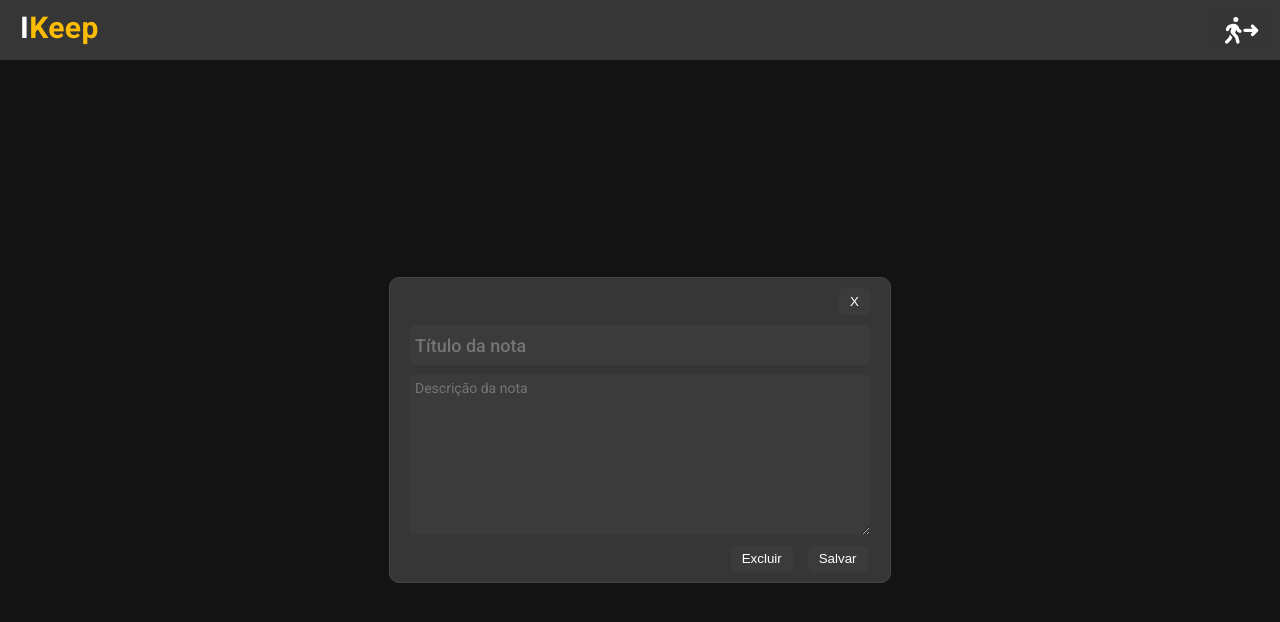
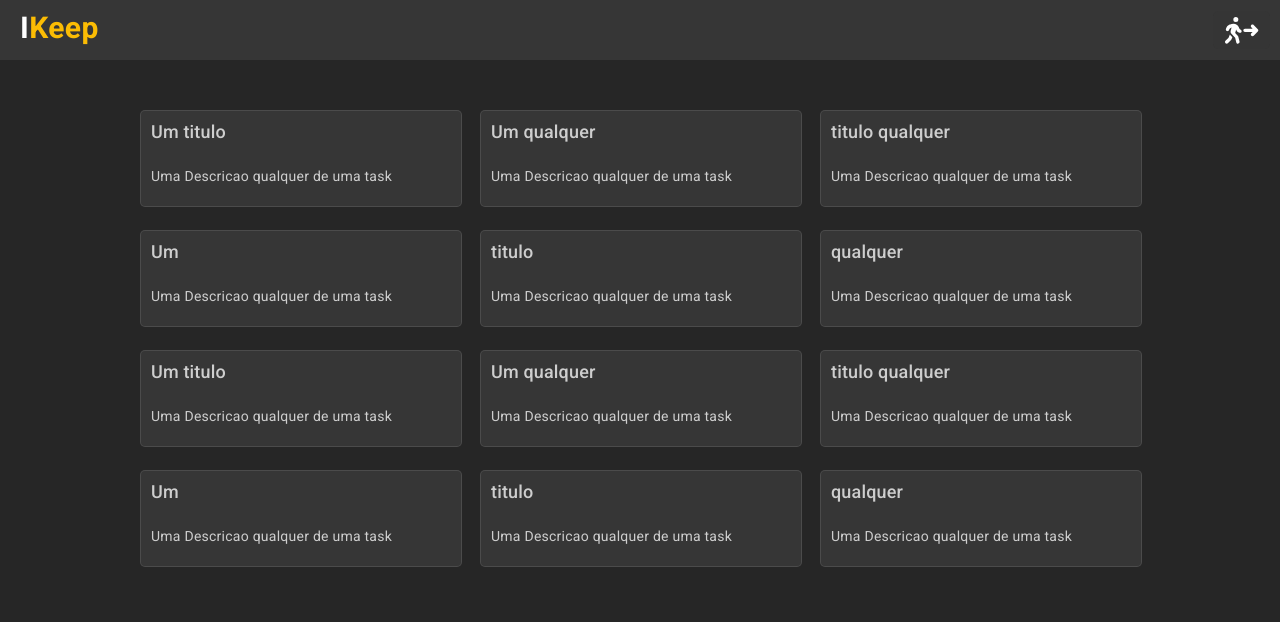
Before and after one commit to Cristiano-woody/i-keep-web, an Angular app: page / in a window 1280 px wide. Shown: the top 622 px of the page. Built offline with nearby package versions, Linux system fonts and the light colour scheme; sample sign-in values are in the browser's storage.

Commit message:
usando note-popup no note-card e vinculando dados

```diff
--- a/src/app/components/card-task/card-task.component.html
+++ /dev/null
@@ -1,4 +0,0 @@
-<div id="container">
-  <h3 id="card-title">{{titleTask}}</h3>
-  <p id="card-description">{{descriptionTask}}</p>
-</div>
--- a/src/app/components/card-task/card-task.component.ts
+++ /dev/null
@@ -1,16 +0,0 @@
-import { Component, Input, OnInit } from '@angular/core';
-import { FormControl, FormGroup } from '@angular/forms';
-import { LoginService } from 'src/app/services/login/login.service';
-import { Router } from '@angular/router';
-
-@Component({
-  selector: 'app-card-task',
-  templateUrl: './card-task.component.html',
-  styleUrls: ['./card-task.component.css']
-})
-export class CardTaskComponent {
-  @Input()
-  titleTask: string = ''
-  @Input()
-  descriptionTask: string = ''
-}
--- a/src/app/components/card-task/card-task.component.css
+++ b/src/app/components/note-card/note-card.component.css
@@ -33,5 +33,9 @@
   transform: scale(1.025);
 }
 
+#note-popup {
+  position: relative;
+}
+
 @media (max-width: 481px) {
 }
--- /dev/null
+++ b/src/app/components/note-card/note-card.component.html
@@ -0,0 +1,5 @@
+<div id="container" (click)="togglePopup()">
+  <h3 id="card-title">{{noteTitle}}</h3>
+  <p id="card-description">{{noteDescription}}</p>
+</div>
+<note-popup id="note-popup" (closePopup)="togglePopup()" [contentTitleInput]="noteTitle" [contentTextArea]="noteDescription" [noteId]="noteId" *ngIf="popupIsOpen"></note-popup>
--- /dev/null
+++ b/src/app/components/note-card/note-card.component.ts
@@ -0,0 +1,25 @@
+import { Component, Input, OnInit } from '@angular/core';
+import { FormControl, FormGroup } from '@angular/forms';
+import { LoginService } from 'src/app/services/login/login.service';
+import { Router } from '@angular/router';
+
+@Component({
+  selector: 'note-card',
+  templateUrl: './note-card.component.html',
+  styleUrls: ['./note-card.component.css']
+})
+export class NoteCardComponent {
+  @Input()
+  noteTitle: string = ''
+  @Input()
+  noteDescription: string = ''
+  @Input()
+  noteId: string = ''
+
+  popupIsOpen: boolean = false
+
+  togglePopup() {
+    if (this.popupIsOpen === true) return this.popupIsOpen = false
+    return this.popupIsOpen = true
+  }
+}
--- a/src/app/components/pop-up-card-note/pop-up-card-note.component.css
+++ b/src/app/components/note-popup/note-popup.component.css
@@ -1,13 +1,16 @@
 @import url('https://fonts.googleapis.com/css2?family=Roboto:wght@300;400;500;600;700&display=swap');
 
 #container {
-  width: 100vw;
-  height: calc(100vh - 60px);
+  width: 100%;
+  height: 100vh;
+  position: fixed;
+  top: 0;
+  left: 0;
+  background-color: rgba(0,0,0, 0.7);
   display: flex;
   align-items: center;
   justify-content: center;
-  position: relative;
-  background-color: rgba(0, 0, 0, 0.5);
+  z-index: 100;
 }
 
 #pop-up {
--- a/src/app/components/pop-up-card-note/pop-up-card-note.component.html
+++ b/src/app/components/note-popup/note-popup.component.html
@@ -1,7 +1,7 @@
 <div id="container">
   <div id="pop-up">
     <div id="container-close-popup">
-      <button id="close-popup" (click)="delete()">X</button>
+      <button id="close-popup" (click)="close()">X</button>
     </div>
     <form (ngSubmit)="submit()" id="form" [formGroup]="popUpForm" #formDir="ngForm">
       <input type="text" id="input-title" placeholder="Título da nota" autocomplete="off" formControlName="title" required >
--- a/src/app/components/pop-up-card-note/pop-up-card-note.component.ts
+++ b/src/app/components/note-popup/note-popup.component.ts
@@ -2,11 +2,11 @@ import { Component, EventEmitter, Inject, Input, Output } from '@angular/core';
 import { FormControl, FormGroup } from '@angular/forms';
 
 @Component({
-  selector: 'app-pop-up-card-note',
-  templateUrl: './pop-up-card-note.component.html',
-  styleUrls: ['./pop-up-card-note.component.css']
+  selector: 'note-popup',
+  templateUrl: './note-popup.component.html',
+  styleUrls: ['./note-popup.component.css']
 })
-export class PopUpCardNoteComponent {
+export class NotePopupComponent {
 
   popUpForm!: FormGroup
 
@@ -24,8 +24,8 @@ export class PopUpCardNoteComponent {
 
   ngOnInit(): void {
     this.popUpForm = new FormGroup({
-      title: new FormControl(this.contentTextArea),
-      description: new FormControl(this.contentTitleInput),
+      title: new FormControl(this.contentTitleInput),
+      description: new FormControl(this.contentTextArea),
     })
   }
 
--- a/src/app/pages/home/home.component.css
+++ b/src/app/pages/home/home.component.css
@@ -2,9 +2,20 @@
 
 #main {
   width: 100%;
-  height: calc(100vh - 60px);
+  min-height: calc(100vh - 60px);
   display: flex;
-  align-items: center;
   justify-content: center;
   background-color: #262626;
+  overflow: auto;
 }
+
+.container-notes-grid {
+  width: 90%;
+  margin-top: 50px;
+  margin-bottom: 50px;
+  display: grid;
+  grid-template-columns: repeat(auto-fill, 320px);
+  grid-template-rows: repeat(auto-fill, 100px);
+  justify-content: center;
+  gap: 20px;
+}
--- a/src/app/pages/home/home.component.html
+++ b/src/app/pages/home/home.component.html
@@ -1,3 +1,5 @@
 <main id="main">
-    <app-pop-up-card-note></app-pop-up-card-note>
+    <div class="container-notes-grid">
+        <note-card *ngFor="let note of notes" [noteTitle]="note.title" [noteDescription]="note.description" [noteId]="note.id"></note-card>
+    </div>
 </main>
--- a/src/app/pages/home/home.component.ts
+++ b/src/app/pages/home/home.component.ts
@@ -6,6 +6,66 @@ import { Component } from '@angular/core';
   styleUrls: ['./home.component.css']
 })
 export class HomeComponent {
-  descriptionTask = 'Uma Descricao qualquer de uma task'
-  titleTask = 'Um titulo qualquer'
+  notes = [
+    {
+      title: 'Um titulo ',
+      description:'Uma Descricao qualquer de uma task',
+      id: '123123123'
+    },
+    {
+      title: 'Um  qualquer',
+      description:'Uma Descricao qualquer de uma task',
+      id: '123123123'
+    },
+    {
+      title: 'titulo qualquer',
+      description:'Uma Descricao qualquer de uma task',
+      id: '123123123'
+    },
+    {
+      title: 'Um',
+      description:'Uma Descricao qualquer de uma task',
+      id: '123123123'
+    },
+    {
+      title: 'titulo ',
+      description:'Uma Descricao qualquer de uma task',
+      id: '123123123'
+    },
+    {
+      title: 'qualquer',
+      description:'Uma Descricao qualquer de uma task',
+      id: '123123123'
+    },
+    {
+      title: 'Um titulo ',
+      description:'Uma Descricao qualquer de uma task',
+      id: '123123123'
+    },
+    {
+      title: 'Um  qualquer',
+      description:'Uma Descricao qualquer de uma task',
+      id: '123123123'
+    },
+    {
+      title: 'titulo qualquer',
+      description:'Uma Descricao qualquer de uma task ',
+      id: '123123123'
+    },
+    {
+      title: 'Um',
+      description:'Uma Descricao qualquer de uma task',
+      id: '123123123'
+    },
+    {
+      title: 'titulo ',
+      description:'Uma Descricao qualquer de uma task',
+      id: '123123123'
+    },
+    {
+      title: 'qualquer',
+      description:'Uma Descricao qualquer de uma task',
+      id: '123123123'
+    }
+  ]
 }
```
Also changed, not shown: src/app/app.module.ts (+4 -4 lines), 2 other files (tests, documents, lock files or other folders).
